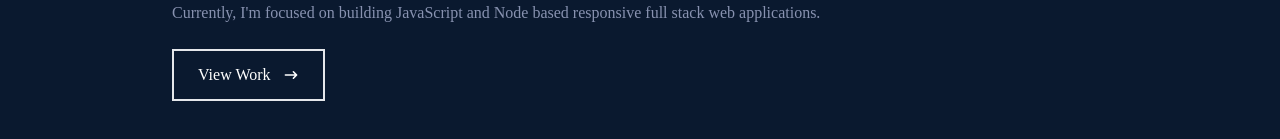
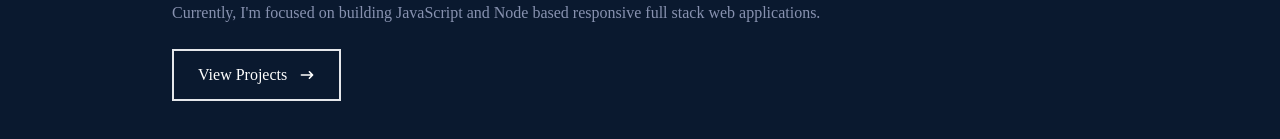
Before and after one commit to nascho/portfolio-react, a React (Create React App) app: page / in a window 1280 px wide. Shown: the part 461-600 px from the top of the page. Built offline with nearby package versions, Linux system fonts and the light colour scheme.

Commit message:
updated button text

```diff
--- a/src/components/Home.jsx
+++ b/src/components/Home.jsx
@@ -22,7 +22,7 @@ const Home = () => {
             <div>
                 <Link to="projects">
                     <button className='text-white group border-2 px-6 py-3 my-2 flex items-center hover:bg-pink-600 hover:border-pink-600'>
-                        View Work
+                        View Projects
                         <span className='group-hover:rotate-90 duration-300'>
                             <HiArrowNarrowRight className="ml-3" />
                         </span>
```
